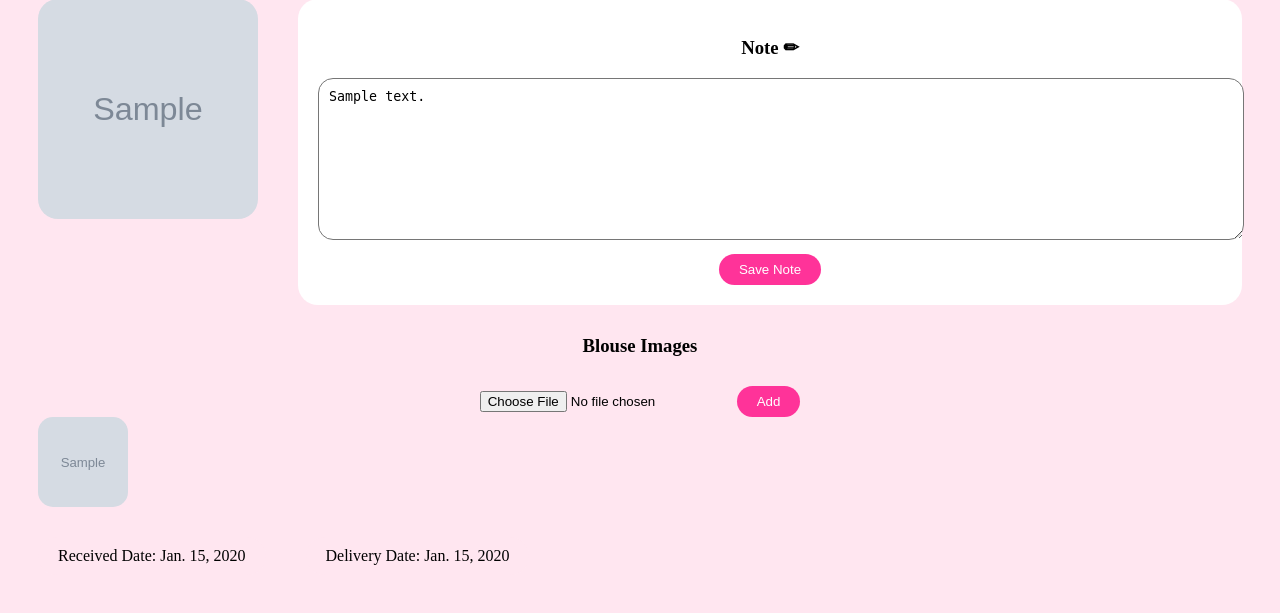
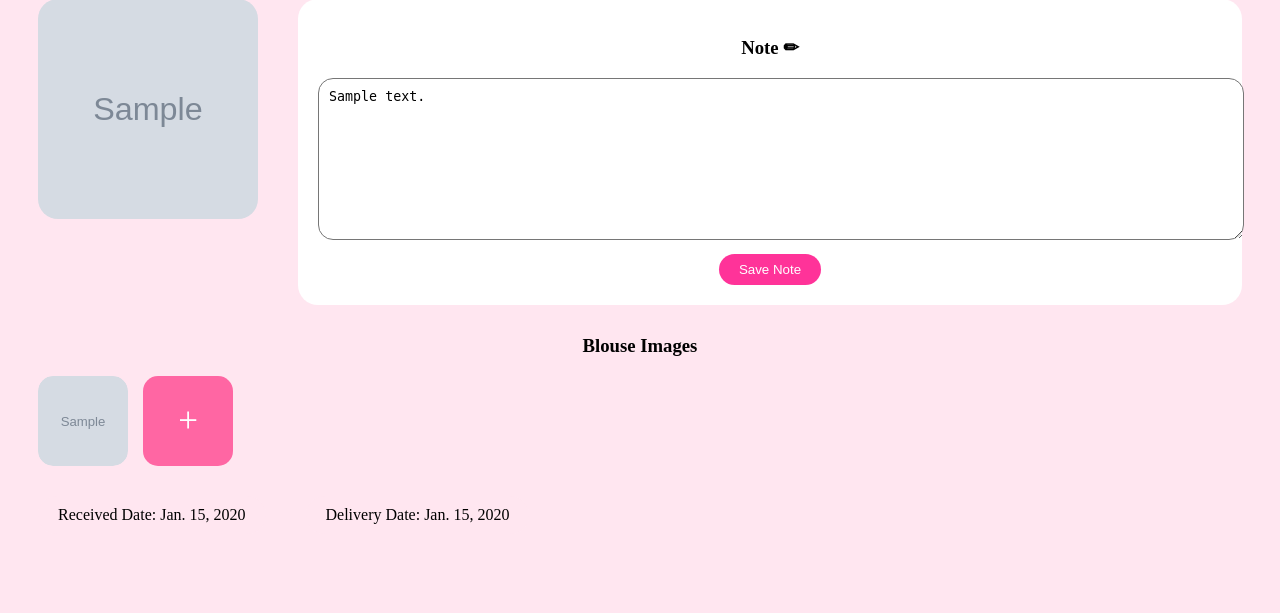
Before and after one commit to swarali-more/aai-tailor-management, a Django app: page /customer/1/ in a window 1280 px wide. Shown: the part 209-822 px from the top of the page. After the commit the page ends 733 px from the top, so only its background shows below. Run offline with Django 5.2, Linux system fonts and the light colour scheme; tables that the repository leaves empty hold one stand-in row (values such as "Sample post"); grey boxes marked "Sample" are stand-in pictures.

Commit message:
Improved customer detail POST handling for notes, dates and blouse upload

```diff
--- a/customers/views.py
+++ b/customers/views.py
@@ -42,15 +42,26 @@ def customer_detail(request, id):
 
     if request.method == "POST":
 
-        if 'note' in request.POST:
+        # Save Note
+        if request.POST.get('note') is not None:
             customer.note = request.POST.get('note')
-            customer.save()
 
+        # Save Dates
+        if request.POST.get('received_date'):
+            customer.received_date = request.POST.get('received_date')
+
+        if request.POST.get('delivery_date'):
+            customer.delivery_date = request.POST.get('delivery_date')
+
+        # Save Blouse Image
         if request.FILES.get('blouse_image'):
             Blouse.objects.create(
                 customer=customer,
                 image=request.FILES.get('blouse_image')
             )
+
+        # Final Save
+        customer.save()
 
     return render(request, 'customer_detail.html', {'customer': customer})
 
--- a/templates/customer_detail.html
+++ b/templates/customer_detail.html
@@ -69,7 +69,7 @@ textarea {
 
     .blouse-grid {
         display: flex;
-    gap: 10px;
+        gap: 15px;
         flex-wrap: wrap;
     }
 
@@ -91,6 +91,32 @@ textarea {
         padding: 10px 20px;
         border-radius: 20px;
     }
+
+    .blouse-box {
+        width: 90px;
+        height: 90px;
+        border-radius: 15px;
+        overflow: hidden;
+        position: relative;
+    }
+
+    .blouse-box img {
+        width: 100%;
+        height: 100%;
+        object-fit: cover;
+        border-radius: 15px;
+    }
+
+    .add-box {
+    display: flex;
+    align-items: center;
+    justify-content: center;
+    background: #ff66a3;
+    color: white;
+    font-size: 35px;
+    cursor: pointer;
+    }
+
 </style>
 
 <div class="main-container">
@@ -127,16 +153,28 @@ textarea {
     <div class="blouse-section">
         <h3>Blouse Images</h3>
 
-        <form method="POST" enctype="multipart/form-data">
+        <div class="blouse-grid">
+
+            {% for blouse in customer.blouse_set.all %}
+                <div class="blouse-box">
+                    <img src="{{ blouse.image.url }}">
+                </div>
+            {% endfor %}
+
+            <!-- ADD BUTTON BOX -->
+            <div class="blouse-box add-box">
+                <label for="blouseInput">+</label>
+                <form id="blouseForm" method="POST" enctype="multipart/form-data">
                     {% csrf_token %}
-            <input type="file" name="blouse_image">
-            <button type="submit" class="save-btn">Add</button>
+                    <input type="file"
+                        id="blouseInput"
+                        name="blouse_image"
+                        accept="image/*"
+                        capture="environment"
+                        hidden>
                 </form>
+            </div>
 
-        <div class="blouse-grid">
-            {% for blouse in customer.blouse_set.all %}
-                <img src="{{ blouse.image.url }}">
-            {% endfor %}
         </div>
     </div>
 
@@ -151,4 +189,10 @@ textarea {
 
 </div>
 
+<script>
+document.getElementById("blouseInput").onchange = function() {
+    document.getElementById("blouseForm").submit();
+};
+</script>
+
 {% endblock %}
```
Also changed, not shown: blouse_images/page3.jpg (added), blouse_images/photo1_hT9Tpi2.jpg (added), blouse_images/photo1_skkS3yM.jpg (added), blouse_images/photo2.gpg.jpg (added), blouse_images/photo2_P0TkrAA.gpg.jpg (added). Lines whose indentation alone changed are shown as unchanged.
